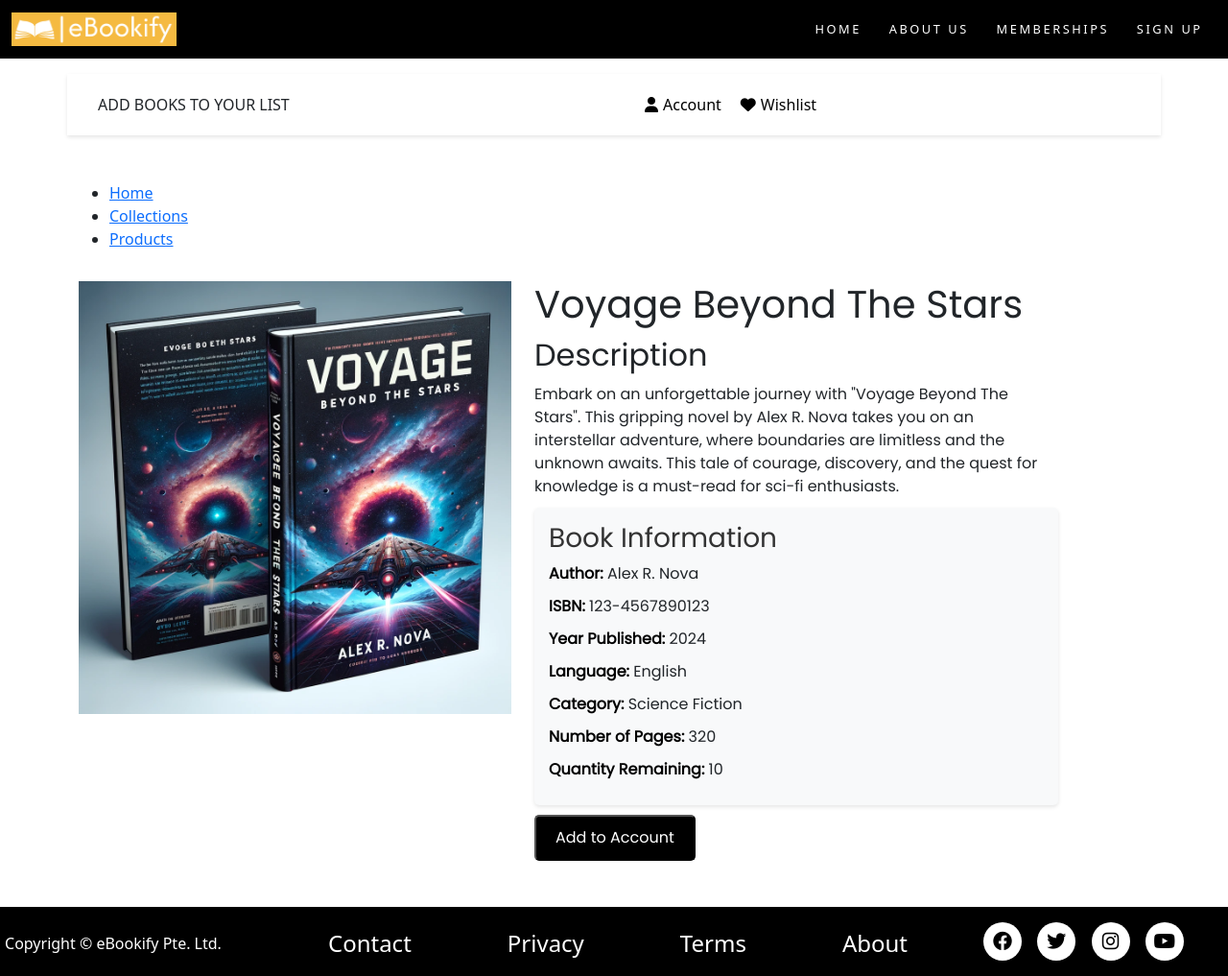
After one commit to marvinoon/WebSystemP2-9, a PHP site: page /productpage.php in a window 1280 px wide. The commit adds this page. Shown: the whole page at 96% size. Run offline with PHP 8.4, Linux system fonts and the light colour scheme.

Commit message:
New product page and css for it

```diff
--- /dev/null
+++ b/Project/css/productpage.css
@@ -0,0 +1,96 @@
+/* Header and Navigation Styles */
+.nav-container {
+    display: flex;
+    justify-content: space-between;
+    align-items: center;
+    padding: 20px;
+    background-color: #fff; /* White background for a clean look */
+    box-shadow: 0 2px 4px rgba(0,0,0,0.1); /* Soft shadow for depth */
+}
+
+.nav-item ul {
+    list-style: none;
+    margin: 0;
+    padding: 0;
+    display: flex;
+}
+
+.nav-item li {
+    margin-left: 20px;
+}
+
+.nav-item a {
+    text-decoration: none;
+    color: #000; /* Black text color */
+    font-weight: 500;
+    display: flex;
+    align-items: center;
+}
+
+.nav-item a:hover {
+    color: #d4af37; /* Gold color on hover for links */
+}
+
+.fa-user, .fa-heart {
+    margin-right: 5px;
+
+}
+
+
+.btn-add-to-account {
+    color: #fff; /* White text */
+    background-color: black; /* Bootstrap primary blue */
+    border-color: black; /* Border color to match */
+    padding: 10px 20px; /* Button padding */
+    text-decoration: none; /* Remove underline from links */
+    display: inline-block; /* Align button correctly */
+    border-radius: 5px; /* Rounded button edges */
+    margin-top: 10px;
+}
+
+.btn-add-to-account:hover {
+    background-color: gold;
+    border-color: gold; /* Border color on hover */
+    color: #000;
+}
+
+/* General Styling for Icons and Logo */
+.icon {
+    color: #000; /* Black color for icons */
+}
+
+
+.item-details-container {
+    font-family: 'Poppins', sans-serif; /* Or your chosen font */
+}
+
+.item-details-container h1, .product-details h2 {
+    margin-bottom: 10px;
+}
+
+.product-details p {
+    font-size: 16px; /* Adjust based on your design */
+    line-height: 1.5;
+    margin-bottom: 10px;
+}
+
+.book-details p {
+    font-size: 16px; /* Adjust based on your design */
+    line-height: 1.5;
+
+}
+
+.book-details {
+    background-color: #f8f9fa; /* Light grey background for contrast */
+    padding: 15px;
+    border-radius: 5px; /* Optional: adds rounded corners */
+    box-shadow: 0 2px 4px rgba(0,0,0,0.1); /* Soft shadow for depth */
+}
+
+.book-details h3 {
+    color: #333; /* Darker text for the section heading */
+}
+
+.book-details p strong {
+    color: #000; /* Ensures strong elements are visually distinct */
+}
--- /dev/null
+++ b/Project/productpage.php
@@ -0,0 +1,79 @@
+<!DOCTYPE html>
+<html lang="en">
+    <head>
+        <link rel="stylesheet" href="css/productpage.css">
+        <link rel="stylesheet" href="css/nav.css">
+        <link rel="stylesheet" href="css/footer.css">
+        <?php
+            include "inc/head.inc.php"
+        ?>
+    </head>
+
+    <body>
+    <?php
+        include "inc/nav.inc.php";
+    ?>
+        <main class="container">
+            <header>
+                <div class="row mt-3 nav-container">
+                    <div class="col-sm-12 col-md-6">
+                        ADD BOOKS TO YOUR LIST
+                    </div>
+                    <nav class="col-sm-12 col-md-6 nav-item">
+                        <ul>
+                            <li><a href="#"><i class="fa-solid fa-user"></i><span>Account</span></a></li>
+                            <li><a href="#"><i class="fa-solid fa-heart"></i><span>Wishlist</span></a></li>
+                        </ul>
+                    </nav>
+                </div>
+            </header>
+
+            <!-- BREADCRUMB -->
+            <div class="breadcrumb mt-5">
+                <ul>
+                    <li><a href="#">Home</a></li>
+                    <li><a href="#">Collections</a></li>
+                    <li><a href="#">Products</a></li>
+                </ul>
+            </div>
+
+            <!-- MAIN CONTENT-->
+            <div class="row mb-5">
+                <div class="col-5 image-container">
+                    <div class="image">
+                    <img class="img-fluid" src="images/Example Book.png" width="100%"/>
+                    </div>
+                </div>
+                <div class="col-6">
+                    <div class="item-details-container">
+                        <h1>Voyage Beyond The Stars</h1>
+                        <div class="product-details">
+                            <h2>Description</h2>
+                            <p>Embark on an unforgettable journey with "Voyage Beyond The Stars".
+                            This gripping novel by Alex R. Nova takes you on an interstellar adventure, where boundaries are limitless and the unknown awaits.
+                            This tale of courage, discovery, and the quest for knowledge is a must-read for sci-fi enthusiasts.</p>
+                            <!-- Book Details Section -->
+                            <div class="book-details">
+                                <h3>Book Information</h3>
+                                <p><strong>Author:</strong> Alex R. Nova</p>
+                                <p><strong>ISBN:</strong> 123-4567890123</p>
+                                <p><strong>Year Published:</strong> 2024</p>
+                                <p><strong>Language:</strong> English</p>
+                                <p><strong>Category:</strong> Science Fiction</p>
+                                <p><strong>Number of Pages:</strong> 320</p>
+                                <p><strong>Quantity Remaining:</strong> 10</p>
+                            </div>
+                            <!-- Add to Account Button -->
+                            <div class="button-add-to-account">
+                                <button class="btn-add-to-account">Add to Account</button>
+                            </div>
+                        </div>
+                    </div>
+                </div>
+            </div>
+        </main>
+        <?php
+        include "inc/footer.inc.php";
+        ?>
+    </body>
+</html>
```
Also changed, not shown: Project/css/main.css (+19 -0 lines), Project/index.php (+18 -0 lines), Project/loginregister.php (+26 -12 lines).
